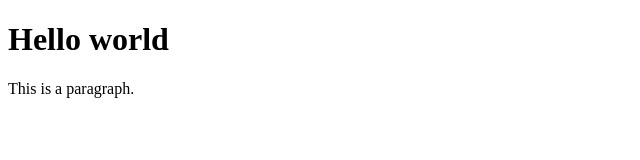
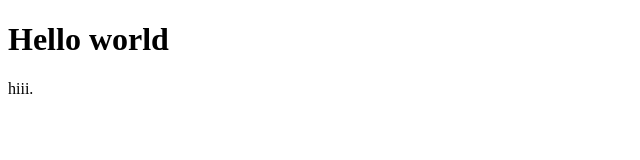
Before and after one commit to charuda2605/datewithgit, a plain HTML site: page index.html in a window 1280 px wide. Shown: the whole page, without its empty margins (0-640 px from the left). Drawn offline with Linux system fonts and the light colour scheme.

Commit message:
added some messages

```diff
--- a/index.html
+++ b/index.html
@@ -6,7 +6,7 @@
 <body>
 
 <h1>Hello world</h1>
-<p>This is a paragraph.</p>
+<p>hiii.</p>
 
 </body>
 </html>
```
